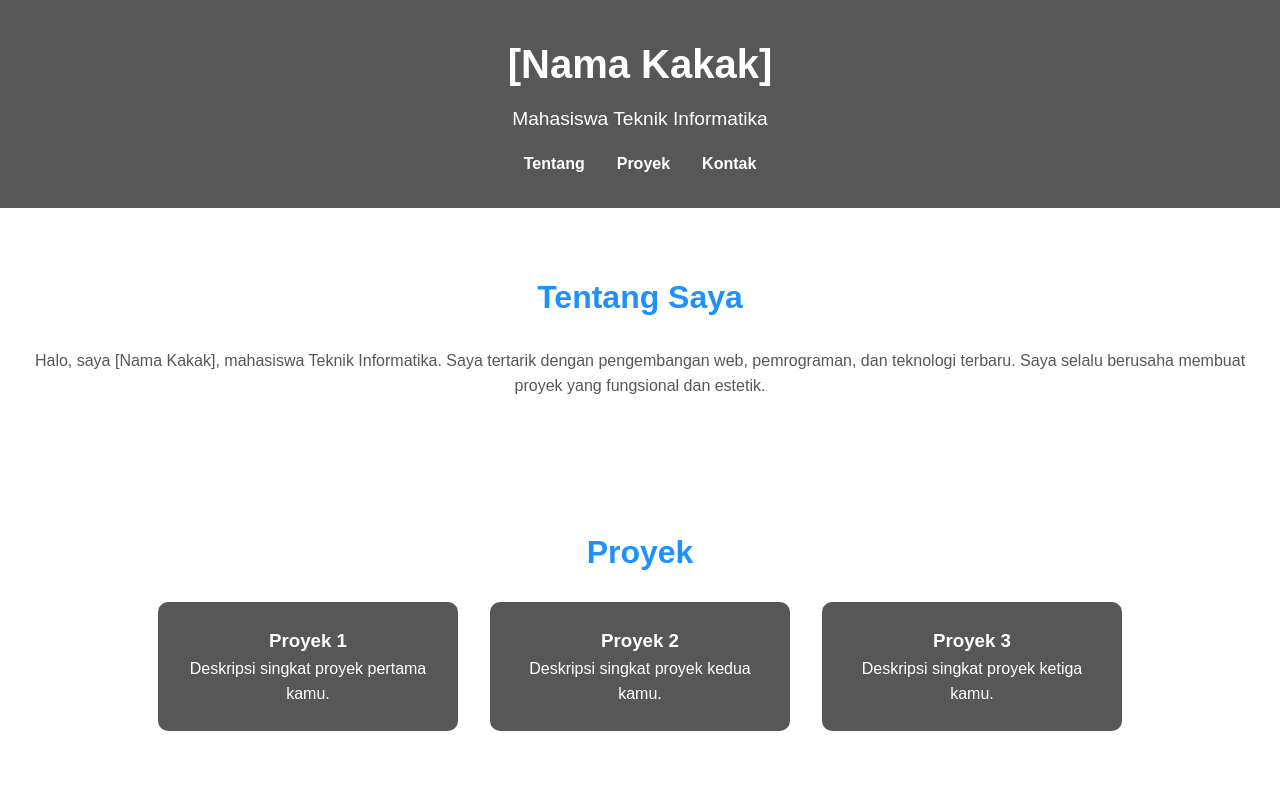
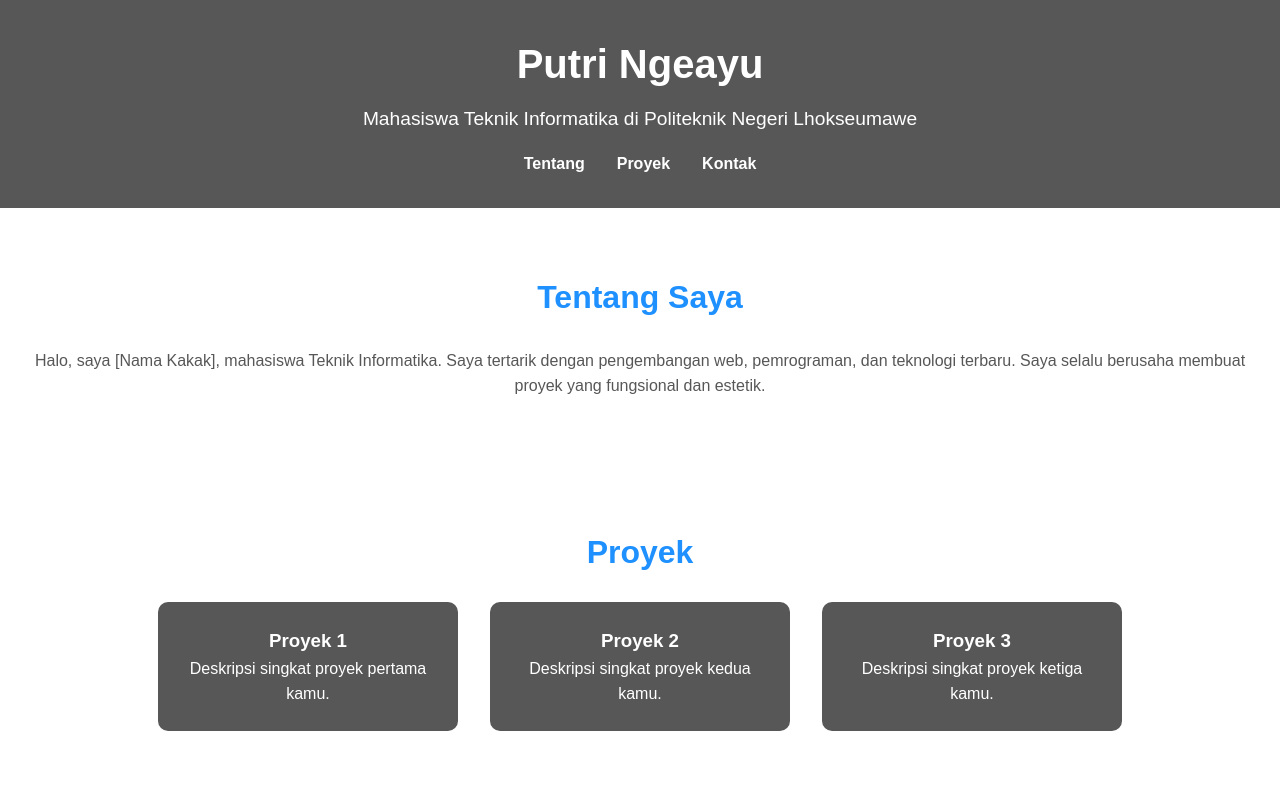
Before and after one commit to putringeayu/portofolio-ngeayu, a plain HTML site: page index.html in a window 1280 px wide. Shown: the top 800 px of the page. Drawn offline with Linux system fonts and the light colour scheme.

Commit message:
menambah nama

```diff
--- a/index.html
+++ b/index.html
@@ -9,8 +9,8 @@
 <body>
     <header>
         <div class="container">
-            <h1>[Nama Kakak]</h1>
-            <p>Mahasiswa Teknik Informatika</p>
+            <h1>Putri Ngeayu</h1>
+            <p>Mahasiswa Teknik Informatika di Politeknik Negeri Lhokseumawe</p>
             <nav>
                 <ul>
                     <li><a href="#about">Tentang</a></li>
```
